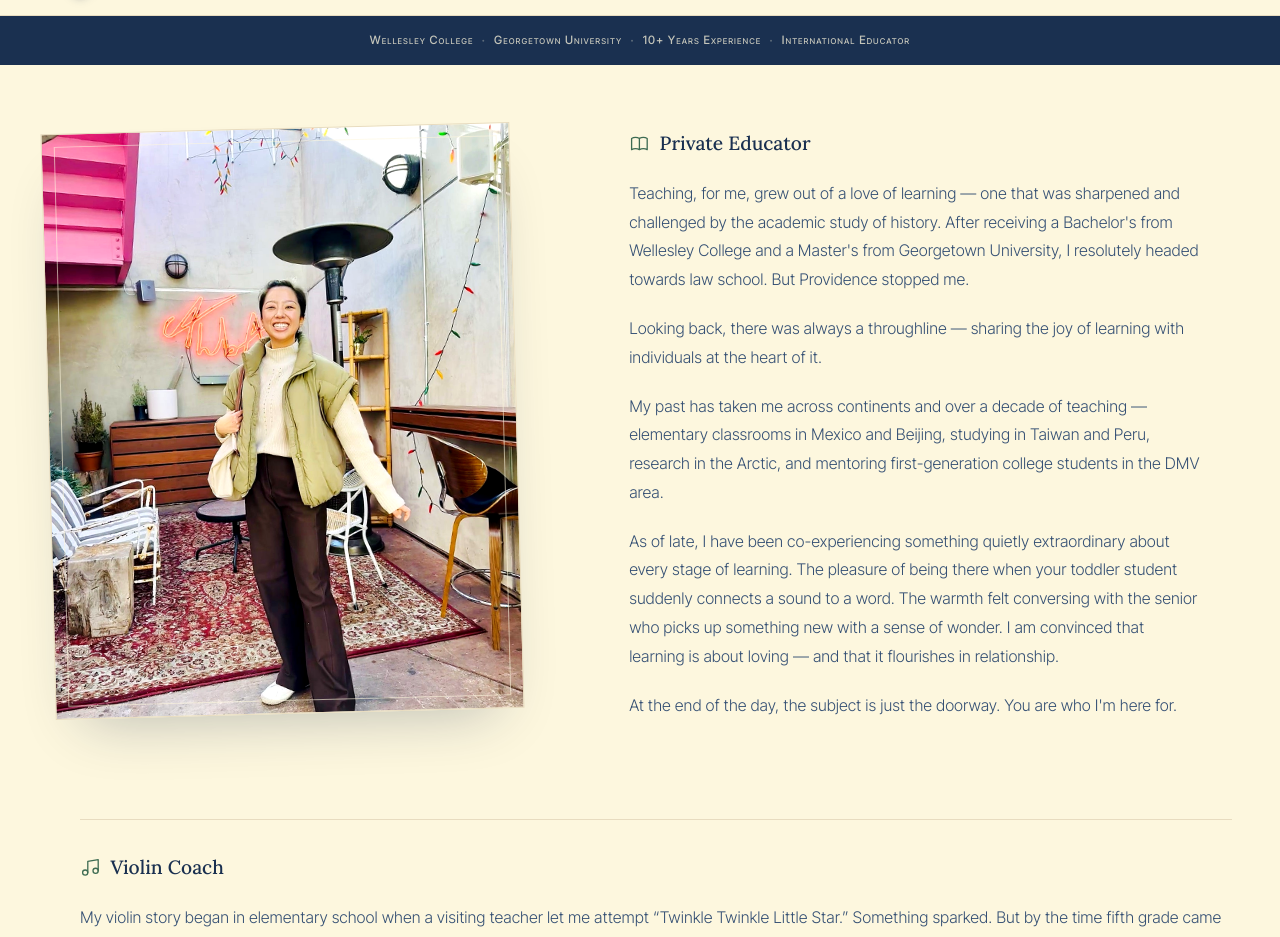
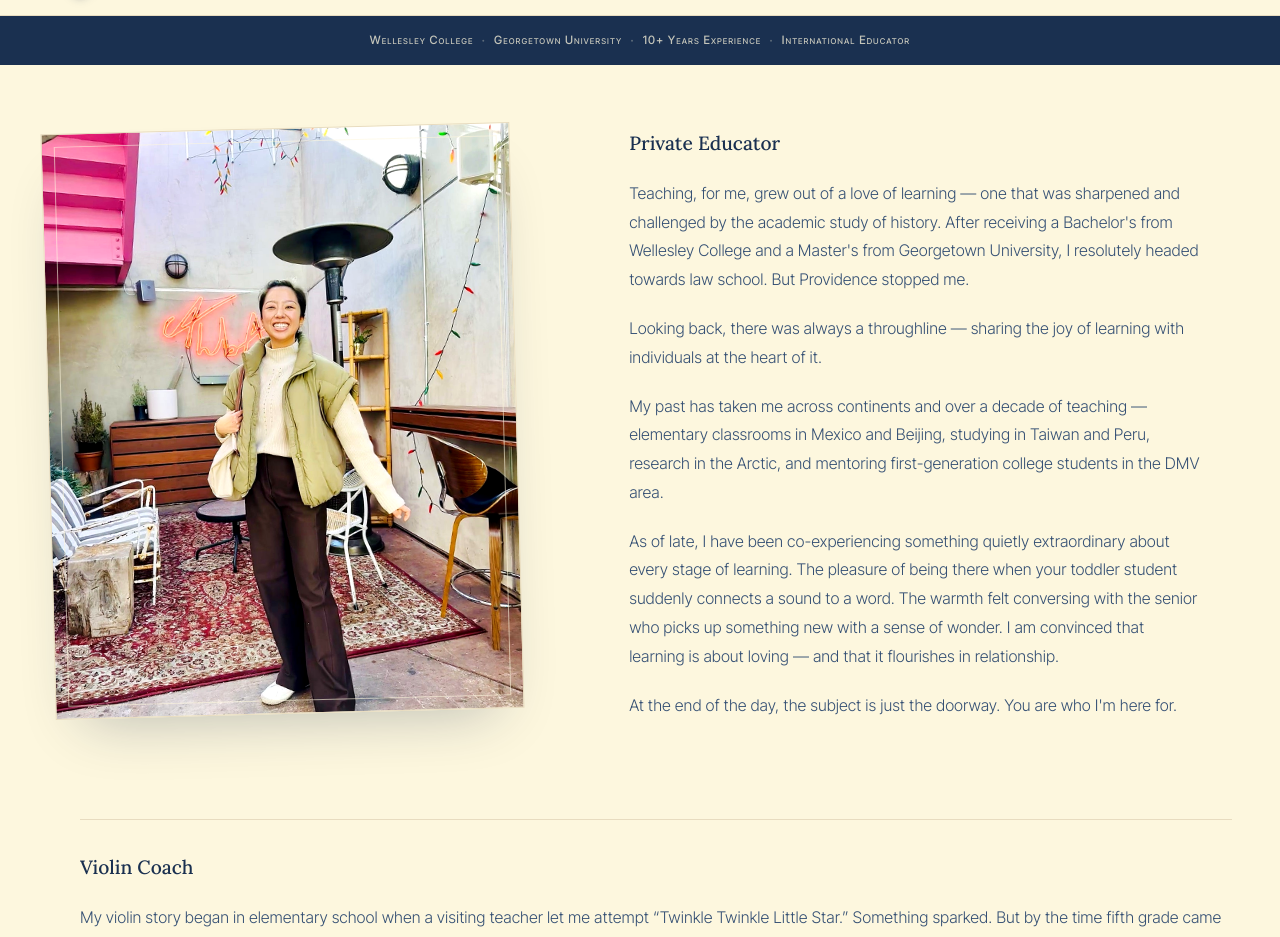
Before and after one commit to patrickparagas1/josephine-tutoring, a Next.js app: page /about in a window 1280 px wide. Shown: the part 81-1018 px from the top of the page. Built offline with nearby package versions, Linux system fonts and the light colour scheme.

Commit message:
Remove icons from Private Educator and Violin Coach bio labels

```diff
--- a/components/About.tsx
+++ b/components/About.tsx
@@ -21,9 +21,6 @@ export default function About() {
         {/* Bio 1 — Academic Tutor */}
         <div className="bio-col bio-academic">
           <div className="bio-label">
-            <svg className="bio-icon" viewBox="0 0 24 24" fill="none" stroke="currentColor" strokeWidth="1.5" strokeLinecap="round" strokeLinejoin="round" aria-hidden="true">
-              <path d="M12 6.253v13m0-13C10.832 5.477 9.246 5 7.5 5S4.168 5.477 3 6.253v13C4.168 18.477 5.754 18 7.5 18s3.332.477 4.5 1.253m0-13C13.168 5.477 14.754 5 16.5 5c1.747 0 3.332.477 4.5 1.253v13C19.832 18.477 18.247 18 16.5 18c-1.746 0-3.332.477-4.5 1.253" />
-            </svg>
             Private Educator
           </div>
           <p>
@@ -61,11 +58,6 @@ export default function About() {
         <div className="bio-col bio-violin">
           <div className="bio-divider-h" />
           <div className="bio-label">
-            <svg className="bio-icon" viewBox="0 0 24 24" fill="none" stroke="currentColor" strokeWidth="1.5" strokeLinecap="round" strokeLinejoin="round" aria-hidden="true">
-              <path d="M9 18V5l12-2v13" />
-              <circle cx="6" cy="18" r="3" />
-              <circle cx="18" cy="16" r="3" />
-            </svg>
             Violin Coach
           </div>
           <p>
```
